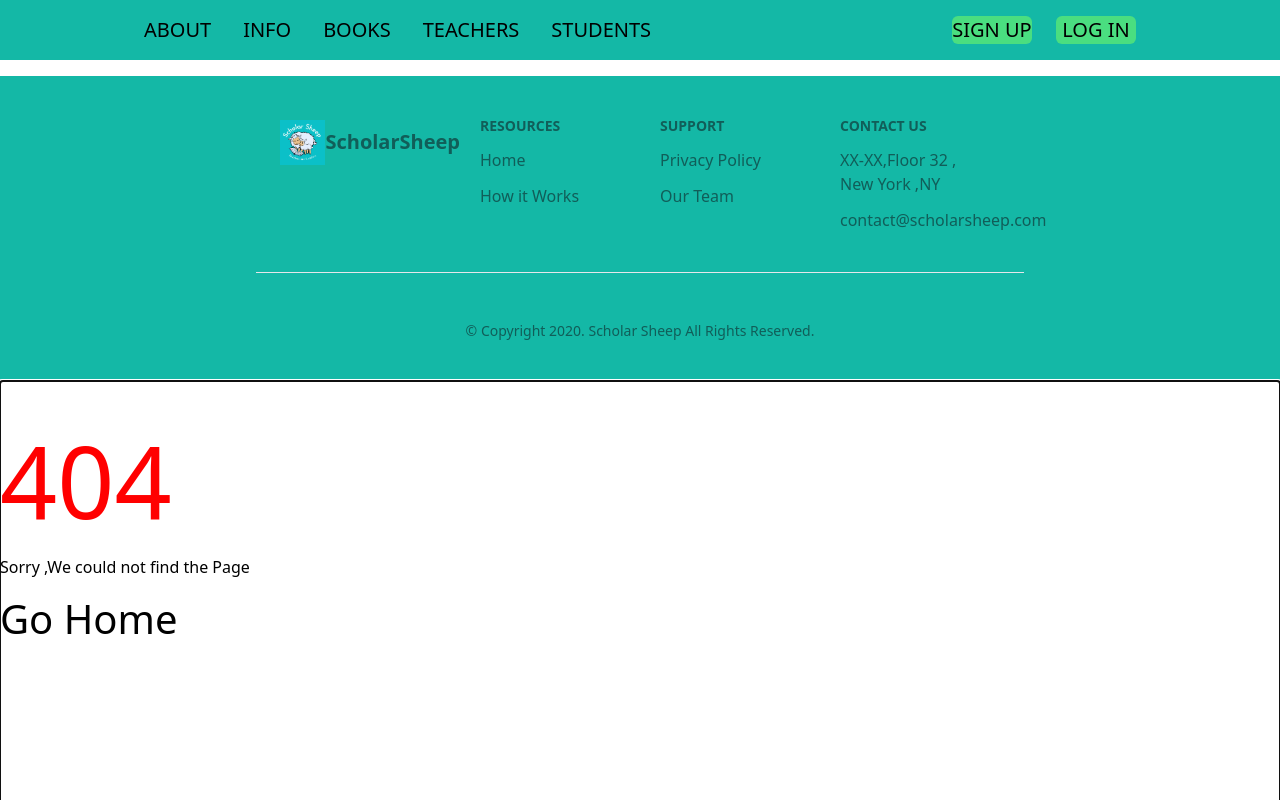
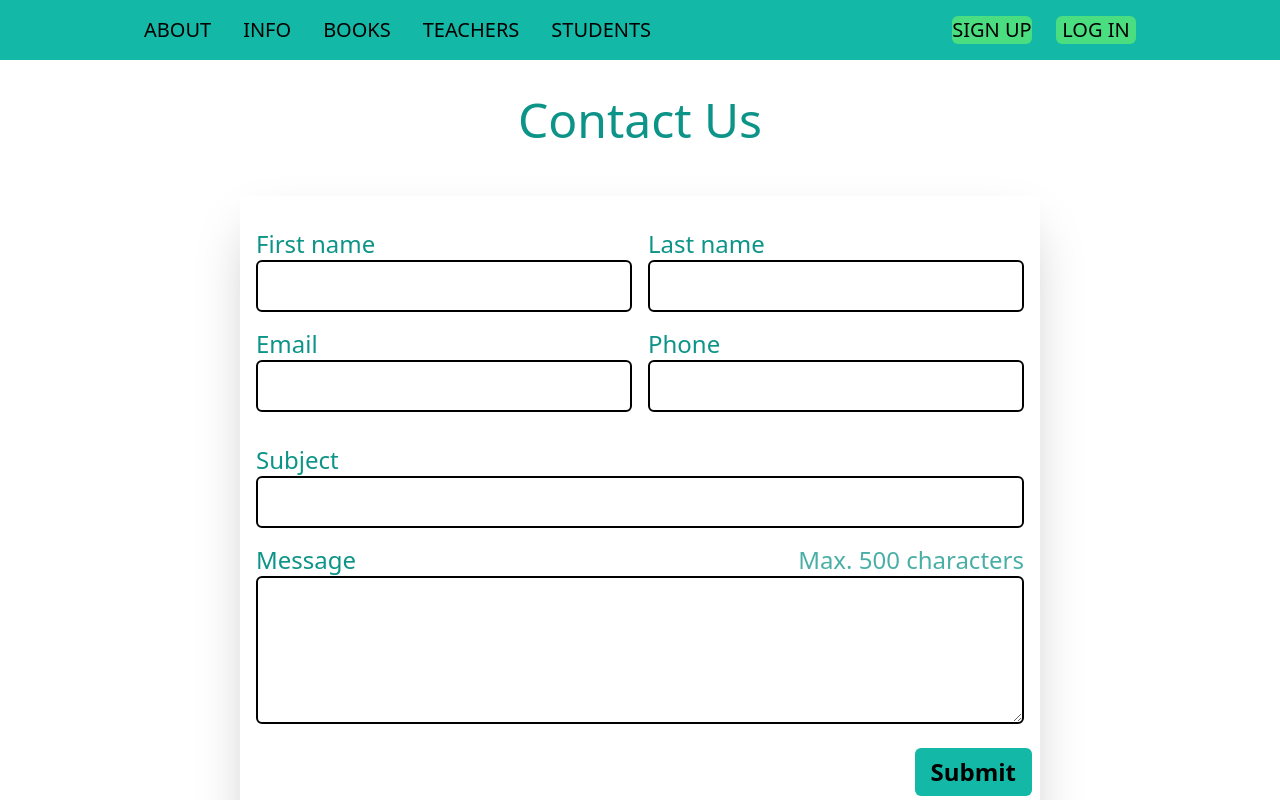
Before and after one commit to meera-ramesh19/CapstoneGroup5, a React (Create React App) app in the folder front-end/: page /contact in a window 1280 px wide. Shown: the top 800 px of the page. Built offline with nearby package versions, Linux system fonts and the light colour scheme; no server answers.

Commit message:
Fontchanges (#51)
* added spacing and fonts

* fixed changes

```diff
--- a/front-end/package.json
+++ b/front-end/package.json
@@ -8,6 +8,7 @@
     "@testing-library/react": "^13.4.0",
     "@testing-library/user-event": "^13.5.0",
     "axios": "^1.1.3",
+    "emailjs-com": "^3.2.0",
     "firebase": "^9.14.0",
     "framer-motion": "^7.6.7",
     "react": "^18.2.0",
@@ -18,7 +19,7 @@
     "react-router-dom": "^6.4.3",
     "react-scripts": "5.0.1",
     "react-toastify": "^9.1.1",
-    "sweetalert2": "^11.6.8",
+    "sweetalert2": "^11.6.15",
     "web-vitals": "^2.1.4"
   },
   "scripts": {
--- a/front-end/src/Components/common/AnimatedRoutes.js
+++ b/front-end/src/Components/common/AnimatedRoutes.js
@@ -9,7 +9,7 @@ import Home from '../../Pages/Home';
 import About from '../../Pages/About';
 import Register from '../../Pages/Register';
 import Login from '../../Pages/Login';
-
+import Contact from '../../Pages/Contact';
 import IndexBooks from '../../Pages/Books/IndexBooks';
 import NewBooks from '../../Pages/Books/NewBook';
 import ShowBooks from '../../Pages/Books/ShowBooks';
@@ -70,7 +70,7 @@ const AnimatedRoutes = () => {
             <Route path='/about' element={<About />} />
             <Route path='/info' element={<Information />} />
             <Route path='/policy' element={<PrivacyPolicy />} />
-            {/* <Route path='/contact' element={<Contact />} /> */}
+             <Route path='/contact' element={<Contact />} /> */}
             <Route
               path='/signup'
               element={
@@ -119,7 +119,7 @@ const AnimatedRoutes = () => {
               <Route path='new' element={<StudentNew />} />
               <Route path=':id' element={<StudentShow />} />
               <Route path=':id/edit' element={<StudentEdit />} />
-              <Route path=':id/show' element={<StudentView />} />
+               <Route path=':id/show' element={<StudentView />} />
             </Route>
 
             <Route path='/teachers'>
--- a/front-end/src/Components/common/ContactPage.js
+++ b/front-end/src/Components/common/ContactPage.js
@@ -1,10 +1,155 @@
-// import { useForm } from 'react-hook-form';
-// import emailjs from 'emailjs-com';
-// import { ToastContainer, toast } from 'react-toastify';
-// import 'react-toastify/dist/ReactToastify.min.css';
-//
+import emailjs from 'emailjs-com';
+import { toast } from 'react-toastify';
+import 'react-toastify/dist/ReactToastify.min.css';
+import Swal from 'sweetalert2';
+
+import React from 'react';
+const SERVICE_ID = 'service_1jgz0td';
+const TEMPLATE_ID = 'template_5e5nqy2';
+const USER_ID = '3--a•••••••••••••••••';
 const ContactForm = () => {
-  // const {
+  const toastifySuccess = () => {
+    toast('Form sent!', {
+      position: 'bottom-right',
+      autoClose: 5000,
+      hideProgressBar: true,
+      closeOnClick: true,
+      pauseOnHover: true,
+      draggable: false,
+      className: 'submit-feedback success',
+      toastId: 'notifyToast',
+    });
+  };
+
+  const handleOnSubmit = (e) => {
+    e.preventDefault();
+    emailjs.sendForm(SERVICE_ID, TEMPLATE_ID, e.target, USER_ID).then(
+      (result) => {
+        console.log(result.text);
+        Swal.fire({
+          icon: 'success',
+          title: 'Message Sent Successfully',
+        });
+        toastifySuccess();
+      },
+      (error) => {
+        console.log(error.text);
+        Swal.fire({
+          icon: 'error',
+          title: 'Ooops, something went wrong',
+          text: error.text,
+        });
+      }
+    );
+    e.target.reset();
+  };
+
+  return (
+    <div className='mt-10  flex flex-col justify-center items-center '>
+      <form
+        onSubmit={handleOnSubmit}
+        className='bg-white shadow-2xl bg-slate-100 border-0 border-slate-400 rounded px-2 pt-6 pb-8 mb-4'
+      >
+        <div className='grid grid-cols-2 gap-4 p-2'>
+          <div className='flex flex-col text-color-black text-2xl'>
+            <label className='text-teal-600' htmlFor='first-name'>
+              First name
+            </label>
+            <input
+              type='text'
+              id='first-name'
+              name='first-name'
+              className='form-input px-3 py-2 rounded-md border-2 border-black outine'
+              required
+            />
+          </div>
+          <div className='flex flex-col text-color-black text-2xl'>
+            <label className='text-teal-600' htmlFor='last-name'>
+              Last name
+            </label>
+            <input
+              type='text'
+              id='last-name'
+              name='last-name'
+              className='form-input px-3 py-2 rounded-md border-2 border-black outine'
+              required
+            />
+          </div>
+          <div className='flex flex-col md:w-full  text-color-black text-2xl'>
+            <label className='text-teal-600' htmlFor='email'>
+              Email
+            </label>
+            <input
+              type='email'
+              id='email'
+              name='email'
+              className='form-input px-3 py-2 rounded-md border-2 border-black outine'
+              required
+            />
+          </div>
+          <div className='flex flex-col  mb-4 md:w-full text-color-black text-2xl'>
+            <label className='text-teal-600' htmlFor='phone'>
+              <div className='flex align-items'>
+                Phone
+                <span className='invisible md:visibl none ml-auto opacity-75'>
+                  Optional
+                </span>
+              </div>
+            </label>
+            <input
+              type='tel'
+              id='phone'
+              name='phone'
+              className='form-input px-3 py-2 rounded-md border-2 border-black outine'
+            />
+          </div>
+          <div className='flex flex-col col-span-2  md:w-full text-color-black text-2xl'>
+            <label className='text-teal-600' htmlFor='subject'>
+              Subject
+            </label>
+            <input
+              type='text'
+              id='subject'
+              name='subject'
+              className='form-input px-3 py-2 rounded-md border-2 border-black outine'
+              required
+            />
+          </div>
+          <div className='flex flex-col col-span-2 text-color-black text-2xl'>
+            <label className='text-teal-600' htmlFor='subject'>
+              <div className='flex align-items'>
+                Message
+                <span className='ml-auto opacity-75'>Max. 500 characters</span>
+              </div>
+            </label>
+            <textarea
+              maxLength='500'
+              rows='4'
+              type='text'
+              id='subject'
+              name='subject'
+              className='form-input px-3 py-2 rounded-md border-2 border-black outine'
+              required
+            />
+          </div>
+        </div>
+        <div className='flex justify-end py-4 text-color-black text-2xl'>
+          <button
+            type='submit'
+            class='bg-teal-500 text-black font-bold py-2 px-4 rounded-md focus:ring focus:ring-teal-500 hover:bg-teal-400'
+          >
+            Submit
+          </button>
+        </div>
+      </form>
+    </div>
+  );
+};
+
+export default ContactForm;
+
+{
+  /* // const {
   //   register,
   //   handleSubmit,
   //   reset,
@@ -12,18 +157,7 @@ const ContactForm = () => {
   // } = useForm();
 
   // Function that displays a success toast on bottom right of the page when form submission is successful
-  // const toastifySuccess = () => {
-  //   toast('Form sent!', {
-  //     position: 'bottom-right',
-  //     autoClose: 5000,
-  //     hideProgressBar: true,
-  //     closeOnClick: true,
-  //     pauseOnHover: true,
-  //     draggable: false,
-  //     className: 'submit-feedback success',
-  //     toastId: 'notifyToast',
-  //   });
-  // };
+
 
   // // Function called on submit that uses emailjs to send email of valid contact form
   // const onSubmit = async (data) => {
@@ -51,8 +185,8 @@ const ContactForm = () => {
   //   }
   // };
 
-  return (
-    <div className='ContactForm'>
+  // return (
+  //   <div className='ContactForm'>
       {/* <div className='container'>
         <div className='row'>
           <div className='col-12 text-center'>
@@ -159,12 +293,14 @@ const ContactForm = () => {
             <ToastContainer />
           </div>
         </div>
-      </div> */}
-    </div>
-  );
-};
+      </div> */
+}
+{
+  /*}   </div> */
+}
 
-export default ContactForm;
-
+{
+  /*
 // https://gist.github.com/ksentak/d39b1cccae95bbce50806e62af79793d
-//Keaton Sentak--Simple React Contact Form Without Back-End
+//Keaton Sentak--Simple React Contact Form Without Back-End */
+}
--- a/front-end/src/Components/common/Footer.js
+++ b/front-end/src/Components/common/Footer.js
@@ -43,6 +43,9 @@ const Footer = () => {
             <div className='text-sm uppercase text-black-600 font-bold'>
               Contact us
             </div>
+            <a className='my-3 block' href='/contact'>
+             Contact<span className='text-teal-600 text-xs p-1'></span>
+            </a>
             <a className='my-3 block' href='/#'>
               XX-XX,Floor 32 , New York ,NY{' '}
               <span className='text-teal-600 text-xs p-1'></span>
--- a/front-end/src/Components/common/NavBar.js
+++ b/front-end/src/Components/common/NavBar.js
@@ -96,7 +96,15 @@ const Navbar = () => {
 
         {/* mobile screen */}
         <nav className='md:hidden'>
+        <Link to='/'>
+            <img
+              src={logoImage}
+              alt='logo'
+              className='absolute -left-1 -top-1 w-14 h-12'
+            />
+          </Link>
           {menu && (
+
             <div className='text-xl border-t text-black mx-5'>
               <div className='space-y-6 py-4 '>
                 <Link to='/'>
--- a/front-end/src/Components/pagenotfound/PageNotFound.js
+++ b/front-end/src/Components/pagenotfound/PageNotFound.js
@@ -23,7 +23,7 @@ const PageNotFound =() => {
               <Modal.Header closeButton></Modal.Header>
 
               <Modal.Body>
-                <h1 style={{ color: 'red', fontSize: 100 }}>404</h1>
+                <h1 style={{ color: 'red', fontSize: 100 ,margin: '0 auto'}}>404</h1>
                 <h3>Sorry ,We could not find the Page</h3>
                 <p className='home' style={{ fontSize: 40 }}>
                   <Link style={{ color: 'black' }} to='/'>
--- a/front-end/src/Components/show/LogDetails.js
+++ b/front-end/src/Components/show/LogDetails.js
@@ -75,15 +75,19 @@ const LogDetails = () => {
               </button>
             </Link>
           </div>
-          <div>
+
+          {/* <div>
             {' '}
             <Link to={`/students/${id}/edit`}>
               <button className=' bg-teal-500 px-6 py-4 text-white rounded '>
                 Edit{' '}
               </button>
             </Link>
-          </div>
+
+          </div>*/}
+
           <div>
+
             {' '}
             <Link to={'/students'}>
               <button
--- a/front-end/src/Components/show/StudentDetails.js
+++ b/front-end/src/Components/show/StudentDetails.js
@@ -12,7 +12,7 @@ import NewComments from '../new/NewComments';
 import Modal from '../features/Modal';
 import { MdDelete } from 'react-icons/md';
 import { MdTableView } from 'react-icons/md';
-import { MdAddComment } from 'react-icons/md';
+
 import { FaEdit } from 'react-icons/fa';
 
 const API = process.env.REACT_APP_API_URL;
@@ -248,27 +248,27 @@ const StudentDetails = () => {
                         </Link>
                       </td>
                       <td className='px-5 py-5 border-b border-gray-200 bg-white text-sm '>
-                        {message ? (
+                        {/* {message ? ( */}
                           <Link
                             className='font-bold text-black-700 hover:underline'
                             to={`/logs/${log.log_id}`}
                           >
                             {<Comment log={log} comments={comments} />}
                           </Link>
-                        ) : (
+                        {/* // ) : (
                           // </td>
                           // <td className='px-5 py-5 border-b border-gray-200 bg-white text-sm'>
                           //  <div className='ml-3 p-3 text-sm text-indigo-900'>
-                          <Link to={`/comments/new`}>
-                            <button
-                              className=' bg-teal-500 px-6 py-4 text-black rounded '
-                              onClick={onClick}
-                            >
-                              <MdAddComment />{' '}
-                            </button>
-                          </Link>
-                        )}
-                        {/* </div> */}
+                          // <Link to={`/comments/new`}>
+                          //   <button */}
+                          {/* //     className=' bg-teal-500 px-6 py-4 text-black rounded '
+                          //     onClick={onClick}
+                          //   >
+                          //     <MdAddComment />{' '}
+                          //   </button>
+                          // </Link> */}
+                        {/* //
+                         </div> */} */}
                       </td>
 
                       {/* <td className='px-5 py-5 border-b border-gray-200 bg-white text-sm'>
--- a/front-end/src/Components/show/TeacherDetails.js
+++ b/front-end/src/Components/show/TeacherDetails.js
@@ -9,6 +9,7 @@ import { MdDelete } from 'react-icons/md';
 import { MdTableView } from 'react-icons/md';
 import { FaEdit } from 'react-icons/fa';
 import StudentLogsView from './StudentLogsView';
+import { MdAddComment } from 'react-icons/md';
 const API = process.env.REACT_APP_API_URL;
 
 const TeacherDetails = () => {
@@ -53,11 +54,17 @@ const TeacherDetails = () => {
   }, [id, navigate]);
 
   //Delete functions
-  const handleDelete = () => {
+  const handleDelete = (studentId) => {
+    // axios
+    //   .delete(`${API}/api/teachers/${id}`)
+    //   .then(() => {
+    //     navigate('/teachers');
+    //   })
+    //   .catch((e) => console.error(e));
     axios
-      .delete(`${API}/api/teachers/${id}`)
+      .delete(`${API}/api/students/${studentId}`)
       .then(() => {
-        navigate('/teachers');
+        navigate('/students');
       })
       .catch((e) => console.error(e));
   };
@@ -74,6 +81,9 @@ const TeacherDetails = () => {
   const indexOfFirstRecord = indexOfLastRecord - studentsPerPage;
   const currentRecords = student.slice(indexOfFirstRecord, indexOfLastRecord);
   const nPages = Math.ceil(student.length / studentsPerPage);
+
+  const [message, setMessage] = useState(true);
+  const onClick = () => setMessage(false);
 
   return (
     <div className='container mx-auto px-4 sm:px-8'>
@@ -142,6 +152,9 @@ const TeacherDetails = () => {
                     View
                   </th>
                   <th className=' px-5 py-3 border-b-2 border-gray-200 bg-gray-100 text-center text-xs font-semibold text-gray-700 uppercase tracking-wider'>
+                    Comment
+                  </th>
+                  <th className=' px-5 py-3 border-b-2 border-gray-200 bg-gray-100 text-center text-xs font-semibold text-gray-700 uppercase tracking-wider'>
                     Edit
                   </th>
                   <th className=' px-5 py-3 border-b-2 border-gray-200 bg-gray-100 text-center text-xs font-semibold text-gray-700 uppercase tracking-wider'>
@@ -194,16 +207,29 @@ const TeacherDetails = () => {
                         {/* <div className='flex'> */}
                         {/* <div className="flex-shrink-0 w-10 h-10"> */}
                         <div className='ml-3 p-3 text-sm text-indigo-900'>
-                          <Link
-                            to={`teachers/{id}/students/${student.student_id}}`}
-                          >
+
+                          <Link to={`/students/${student.student_id}`}>
+
                             <button
                               className=' bg-teal-500 px-6 py-4 text-black rounded '
-                              onClick={(e) => setView(true)}
+                              // onClick={(e) => setView(true)}
                             >
                               <MdTableView />{' '}
                             </button>
-                            {view && <StudentLogsView />}
+                            {/* {view && <StudentLogsView />} */}
+                          </Link>
+                        </div>
+                      </td>
+
+                      <td className='px-5 py-5 border-b border-gray-200 bg-white text-sm'>
+                        <div className='ml-3 p-3 text-sm text-indigo-900'>
+                          <Link to={`/comments/new`}>
+                            <button
+                              className=' bg-teal-500 px-6 py-4 text-black rounded '
+                              onClick={onClick}
+                            >
+                              <MdAddComment />{' '}
+                            </button>
                           </Link>
                         </div>
                       </td>
@@ -218,10 +244,10 @@ const TeacherDetails = () => {
                       </td>
                       <td className='px-5 py-5 border-b border-gray-200 bg-white text-sm'>
                         <div className='ml-3 p-3 text-sm text-indigo-900'>
-                          <Link to={`/teachers/${id}/students/`}>
+                          <Link to={`/teachers/${student.student_id}/edit`}>
                             <button
                               className=' bg-teal-500 px-6 py-4 text-black rounded '
-                              onClick={handleDelete}
+                              onClick={() => handleDelete}
                             >
                               <MdDelete />{' '}
                             </button>
--- a/front-end/src/Pages/Contact.js
+++ b/front-end/src/Pages/Contact.js
@@ -8,8 +8,8 @@ function Contact() {
           <title>Scholar Sheep | Contact</title>
         </Helmet>
       </HelmetProvider>
-      <h1 className='text-center text-teal-600 mt-6'>Scholar Sheep</h1>
-      <div className='home-header'>
+      <h1 className='text-center text-teal-600 mt-6'>Contact Us</h1>
+      <div>
         <ContactPage />
       </div>
     </div>
--- a/front-end/src/Pages/Login.js
+++ b/front-end/src/Pages/Login.js
@@ -52,7 +52,7 @@ const Login = ({ signedIn, setSignedIn, signedInUser, setSignedInUser }) => {
       {/* <div class='flex items-center justify-center'>
       <img class=' h-22 w-48 rounded-full' src={parentandchild} alt='' />
       </div> */}
-      <div class='flex  items-center h-screen w-full bg-teal-lighter'>
+      <div class='flex items-center h-screen w-full bg-teal-lighter'>
         <div class='w-full bg-white rounded shadow-lg p-8 m-2 md:max-w-sm md:mx-auto'>
           <div class='flex items-center justify-center'>
             <img class=' h-10 w-12 rounded-full' src={logoImage} alt='' />
```
Also changed, not shown: front-end/src/Components/new/NewComments.js (+3 -7 lines), 1 other file (tests, documents, lock files or other folders).
